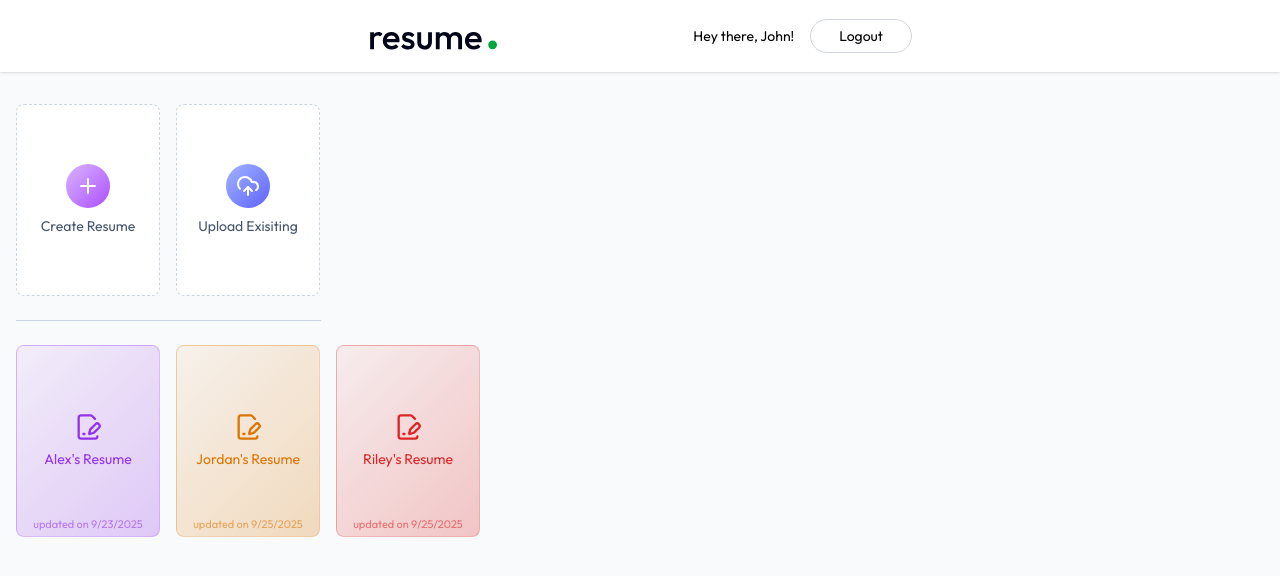
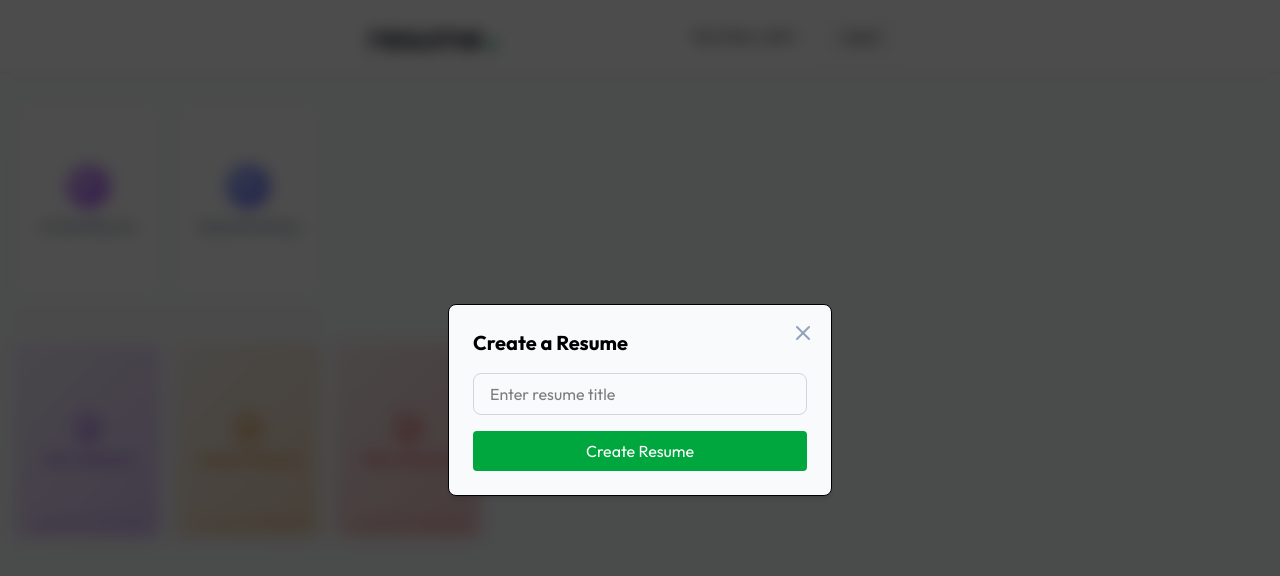
Before and after one commit to fasi-0p/Resume-Builder, a React (Vite) app: page /app in a window 1280 px wide. Both pictures are taken after a click on the button "Create Resume". Shown: the top 576 px of the page. Built offline with nearby package versions, Linux system fonts and the light colour scheme.

Commit message:
done with create & upload resume

```diff
--- a/src/index.css
+++ b/src/index.css
@@ -10,4 +10,13 @@
     button{
         @apply cursor-pointer;
     }
+    input:not([type="checkbox"]){
+        @apply outline-none focus:ring border border-gray-300
+        focus:ring-blue-500 focus:border-blue-500 rounded-lg
+    }
+    textarea{
+        @apply outline-none focus:ring border border-gray-300
+        focus:ring-blue-500 focus:border-blue-500 rounded-lg resize-none;
+    }
+
 }
--- a/src/pages/Dashboard.jsx
+++ b/src/pages/Dashboard.jsx
@@ -1,13 +1,34 @@
 import React, { useState, useEffect } from 'react';
-import {UploadCloudIcon, PlusIcon, FilePenLineIcon, TrashIcon, PencilIcon} from 'lucide-react';
+import {UploadCloudIcon, PlusIcon,XIcon, FilePenLineIcon, TrashIcon, PencilIcon} from 'lucide-react';
 import {dummyResumeData} from '../assets/assets'
+import {useNavigate} from 'react-router-dom'
 
 const Dashboard = () => {
   const colors=['#9333ea', '#d97706', '#dc2626', '#0284c7', '#16a34a']
   const[allResumes, setAllResumes] = useState([])
+  const[showCreateResume, setShowCreateResume] = useState(false)
+  const[showUploadResume, setShowUploadResume] = useState(false)
+  const[title, setTitle]= useState('')
+  const[resume, setResume]= useState('')
+  const[editResumeId, setEditResumeId]= useState('')
+  const navigate = useNavigate()
+
   const loadAllResumes=async()=>{
     setAllResumes(dummyResumeData)
   }
+
+  const createResume = async (event) => {
+    event.preventDefault()
+    setShowCreateResume(false)
+    navigate(`/app/builder/res123`)
+  }
+
+  const uploadResume= async (event)=>{
+    event.preventDefault()
+    setShowUploadResume(false)
+    navigate(`/app/builder/res123`)
+  }
+
   useEffect(()=> {
     loadAllResumes()
   },[])
@@ -16,11 +37,11 @@ const Dashboard = () => {
       <div className='max-w-7xl mx-auto px-4 py-8'>
       <p className='text-2xl font-medium mb-6 bg-gradient-to-r from-slate-600 to-slate-700 bg-clip-text text-transparent sm:hidden'>Welcome, Joe</p>
         <div className='flex gap-4'>
-          <button className='w-full bg-white sm:max-w-36 h-48 flex flex-col items-center justify-center rounded-lg gap-2 text-slate-600 border border-dashed border-slate-300 group hover:border-purple-500 hover:shadow-lg transition-all duration-300 cursor-pointer'>
+          <button onClick={()=> setShowCreateResume(true)} className='w-full bg-white sm:max-w-36 h-48 flex flex-col items-center justify-center rounded-lg gap-2 text-slate-600 border border-dashed border-slate-300 group hover:border-purple-500 hover:shadow-lg transition-all duration-300 cursor-pointer'>
             <PlusIcon className='size-11 transition-all duration-300 p-2.5 bg-gradient-to-br from-purple-300 to-purple-500 text-white rounded-full'/>
             <p className='text-sm group-hover:text-purple-600 transition-all duration-300'>Create Resume</p>
           </button>
-          <button className='w-full bg-white sm:max-w-36 h-48 flex flex-col items-center justify-center rounded-lg gap-2 text-slate-600 border border-dashed border-slate-300 group hover:border-indigo-500 hover:shadow-lg transition-all duration-300 cursor-pointer'>
+          <button onClick={()=> setShowUploadResume(true)} className='w-full bg-white sm:max-w-36 h-48 flex flex-col items-center justify-center rounded-lg gap-2 text-slate-600 border border-dashed border-slate-300 group hover:border-indigo-500 hover:shadow-lg transition-all duration-300 cursor-pointer'>
             <UploadCloudIcon className='size-11 transition-all duration-300 p-2.5 bg-gradient-to-br from-indigo-300 to-indigo-500 text-white rounded-full'/>
             <p className='text-sm group-hover:text-purple-600 transition-all duration-300'> Upload Exisiting </p>
           </button>
@@ -44,6 +65,52 @@ const Dashboard = () => {
             )
           })}
         </div>
+
+          {
+            showCreateResume && (
+              <form onSubmit={createResume} onClick={()=> setShowCreateResume(false)} className="fixed inset-0 bg-black/70 backdrop-blur bg-opacity-50 z-10 flex items-center justify-center">
+                <div onClick={e=> e.stopPropagation()} className='relative bg-slate-50 border shadow-md rounded-lg w-full max-w-sm p-6'>
+                  <h2 className='text-xl font-bold mb-4 '>Create a Resume</h2>
+                  <input onChange={(e)=> setTitle(e.target.value)} type="text" placeholder="Enter resume title" className='w-full px-4 py-2 mb-4 focus:border-green-600 ring-green-600' required/>
+                  <button className='w-full py-2 bg-green-600 text-white rounded hover:bg-green-700 transition-colors'>Create Resume</button>
+                  <XIcon className='absolute top-4 right-4 text-slate-400 hover:text-slate-600 cursor-pointer transition-colors' onClick={()=>{setShowCreateResume(false); setTitle('')}}/>
+                </div>
+
+              </form>
+            )
+          }
+
+
+
+          {
+            showUploadResume && (
+              <form onSubmit={uploadResume} onClick={()=> setShowUploadResume(false)} className="fixed inset-0 bg-black/70 backdrop-blur bg-opacity-50 z-10 flex items-center justify-center">
+                <div onClick={e=> e.stopPropagation()} className='relative bg-slate-50 border shadow-md rounded-lg w-full max-w-sm p-6'>
+                  <h2 className='text-xl font-bold mb-4 '>Create a Resume</h2>
+                  <input onChange={(e)=> setTitle(e.target.value)} value={title} type="text" placeholder="Enter resume title" className='w-full px-4 py-2 mb-4 focus:border-green-600 ring-green-600' required/>
+                  <div>
+                    <input  id="resume-input"  type="file" accept=".pdf,.doc,.docx" className="hidden"   onChange={(e) => setResume(e.target.files[0])} />
+                    <label htmlFor="resume-input" className="block text-sm text-slate-700">
+                    Select resume file
+                    <div className="flex flex-col items-center justify-center gap-2 border group text-slate-400 border-slate-400 border-dashed rounded-md p-4 py-10 my-4 hover:border-green-500 hover:text-green-700 cursor-pointer transition-colors">
+                      {resume ? (
+                        <p className="text-green-700">{resume.name}</p>
+                      ) : (
+                        <>
+                          <UploadCloudIcon className="size-14 stroke-1" />
+                          <p>Upload Resume</p>
+                        </>
+                      )}
+                    </div>
+                  </label>
+                  </div>
+                  <button className='w-full py-2 bg-green-600 text-white rounded hover:bg-green-700 transition-colors'>Upload Resume</button>
+                  <XIcon className='absolute top-4 right-4 text-slate-400 hover:text-slate-600 cursor-pointer transition-colors' onClick={()=>{setShowUploadResume(false); setTitle('')}}/>
+                </div>
+
+              </form>
+            )
+          }
       </div>
     </div>
   );
```
